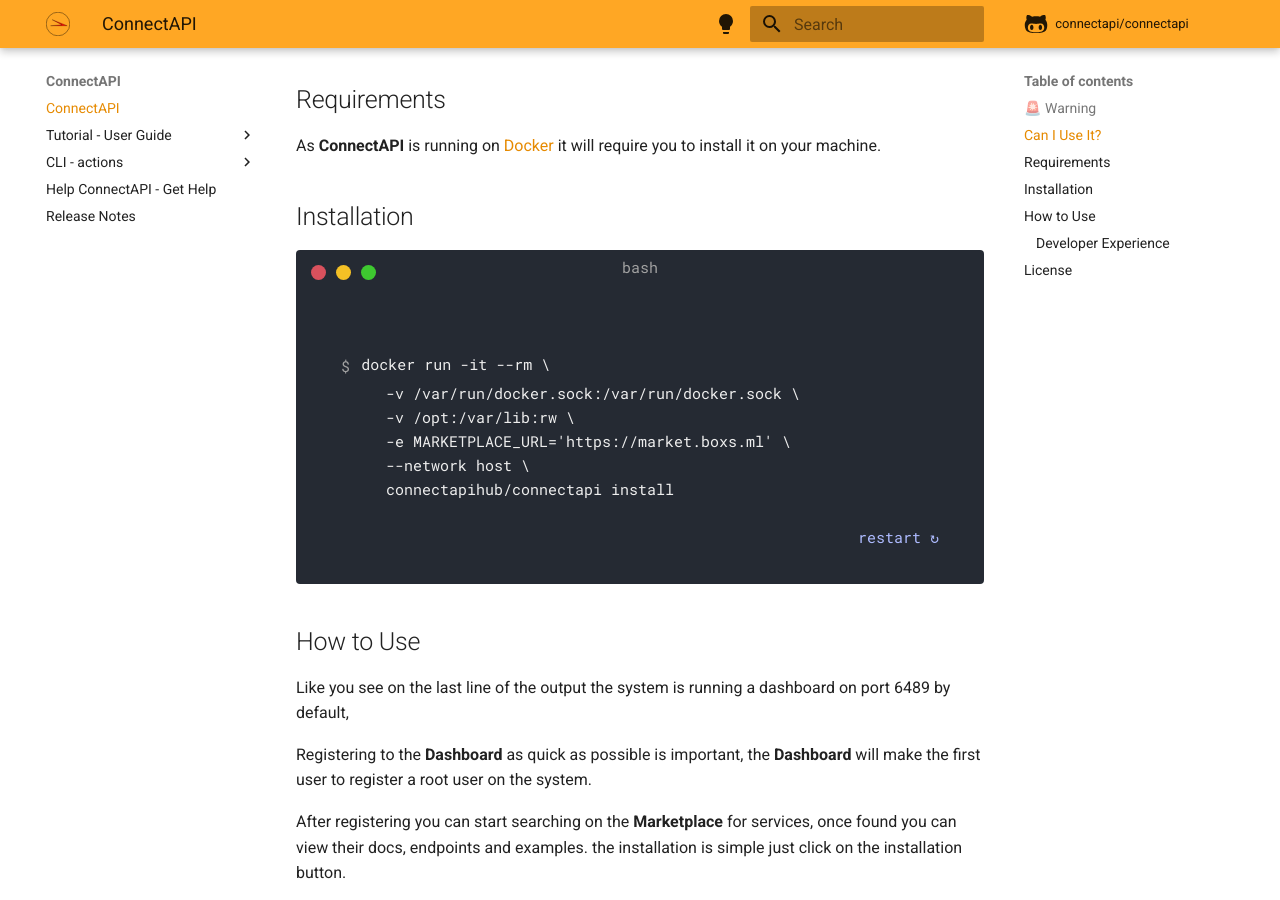
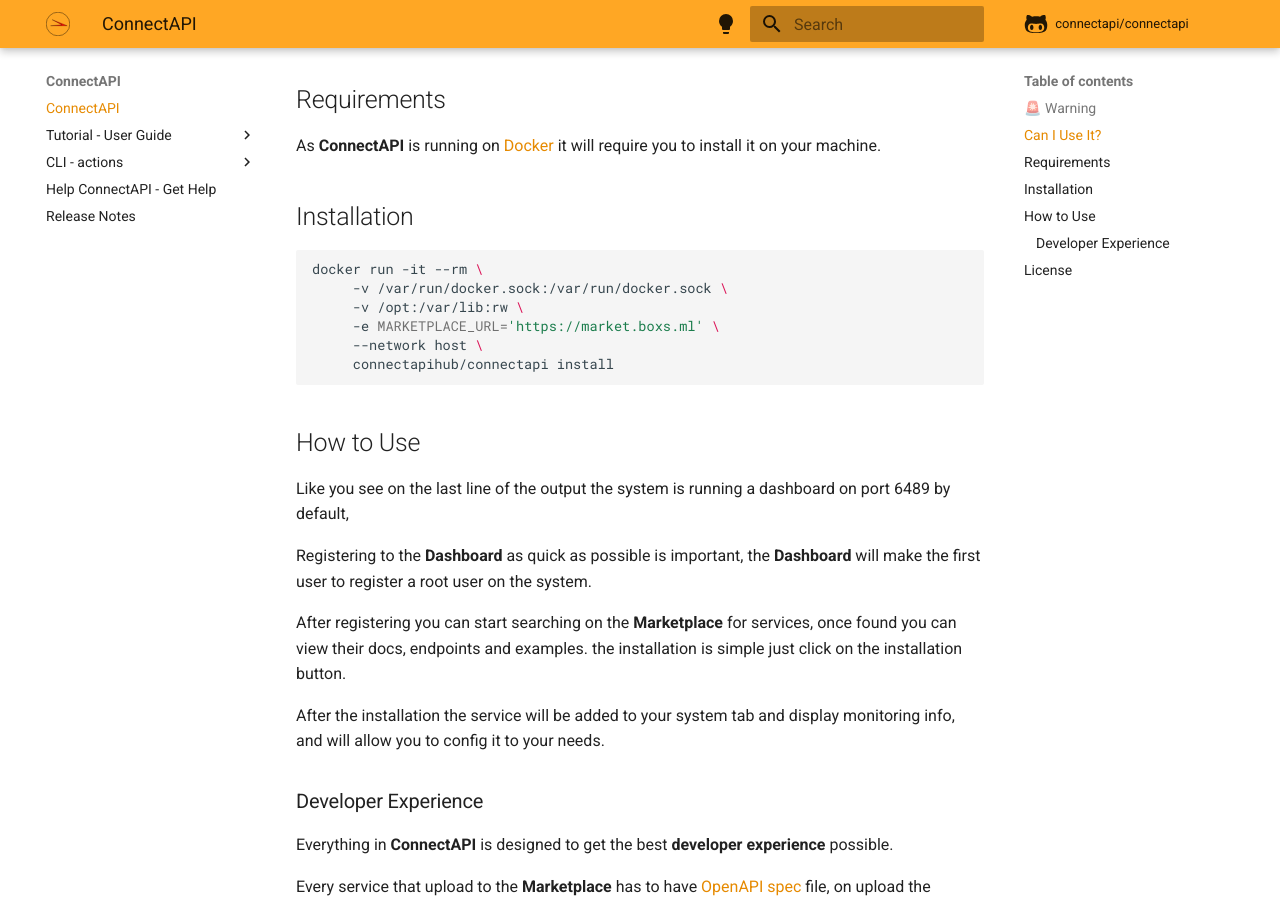
Before and after one commit to ConnectAPI/ConnectAPI, an MkDocs documentation site: the page built from docs/index.md, in a window 1280 px wide and 900 px high, scrolled down 1309 px. Built offline with MkDocs 1.6.1 and Material for MkDocs 9.7.7, drawn with Linux system fonts in a browser that asks for light colours; comment, search, counter and statistics services are not loaded.

Commit message:
update docs (make scripts easy to copy and run)

````diff
--- a/docs/index.md
+++ b/docs/index.md
@@ -45,10 +45,10 @@
 
 ## Installation
 
-<div class="termy">
+<!-- <div class="termy"> -->
 
-```console
-$ docker run -it --rm \
+```shell
+docker run -it --rm \
 	 -v /var/run/docker.sock:/var/run/docker.sock \
 	 -v /opt:/var/lib:rw \
 	 -e MARKETPLACE_URL='https://market.boxs.ml' \
@@ -56,7 +56,7 @@
 	 connectapihub/connectapi install
 ```
 
-</div>
+<!-- </div> -->
 
 ## How to Use
 
--- a/mkdocs.yml
+++ b/mkdocs.yml
@@ -34,6 +34,7 @@
     - tutorial/index.md
   - CLI - actions:
     - actions/uninstall.md
+    - actions/upgrading_version.md
   - help.md
   - release-notes.md
 markdown_extensions:
````
Also changed, not shown: README.md (+4 -4 lines), docs/actions/uninstall.md (+2 -2 lines).
